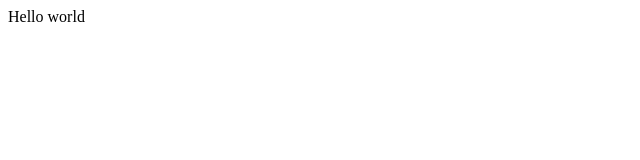
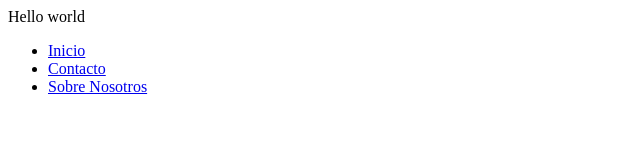
Before and after one commit to Camii23/Sitio-Blog-sala-3, a plain HTML site: page index.html in a window 1280 px wide. Shown: the whole page, without its empty margins (0-640 px from the left). Drawn offline with Linux system fonts and the light colour scheme.

Commit message:
subio cambio para traer el index

```diff
--- a/index.html
+++ b/index.html
@@ -4,11 +4,19 @@
 <head>
   <meta charset="utf-8">
   <meta name="viewport" content="width=device-width">
-  <title>replit</title>
+  <title>programacion</title>
 </head>
 
 <body>
   Hello world
+  <nav>
+    <ul>
+        <li><a href="inicio.html">Inicio</a></li>
+        <li><a href="contacto.html">Contacto</a></li>
+        <li><a href="quienesSomos.html">Sobre Nosotros</a></li>
+    </ul>
+</nav>
+
 
   <!--
   This script places a badge on your repl's full-browser view back to your repl's cover
```
